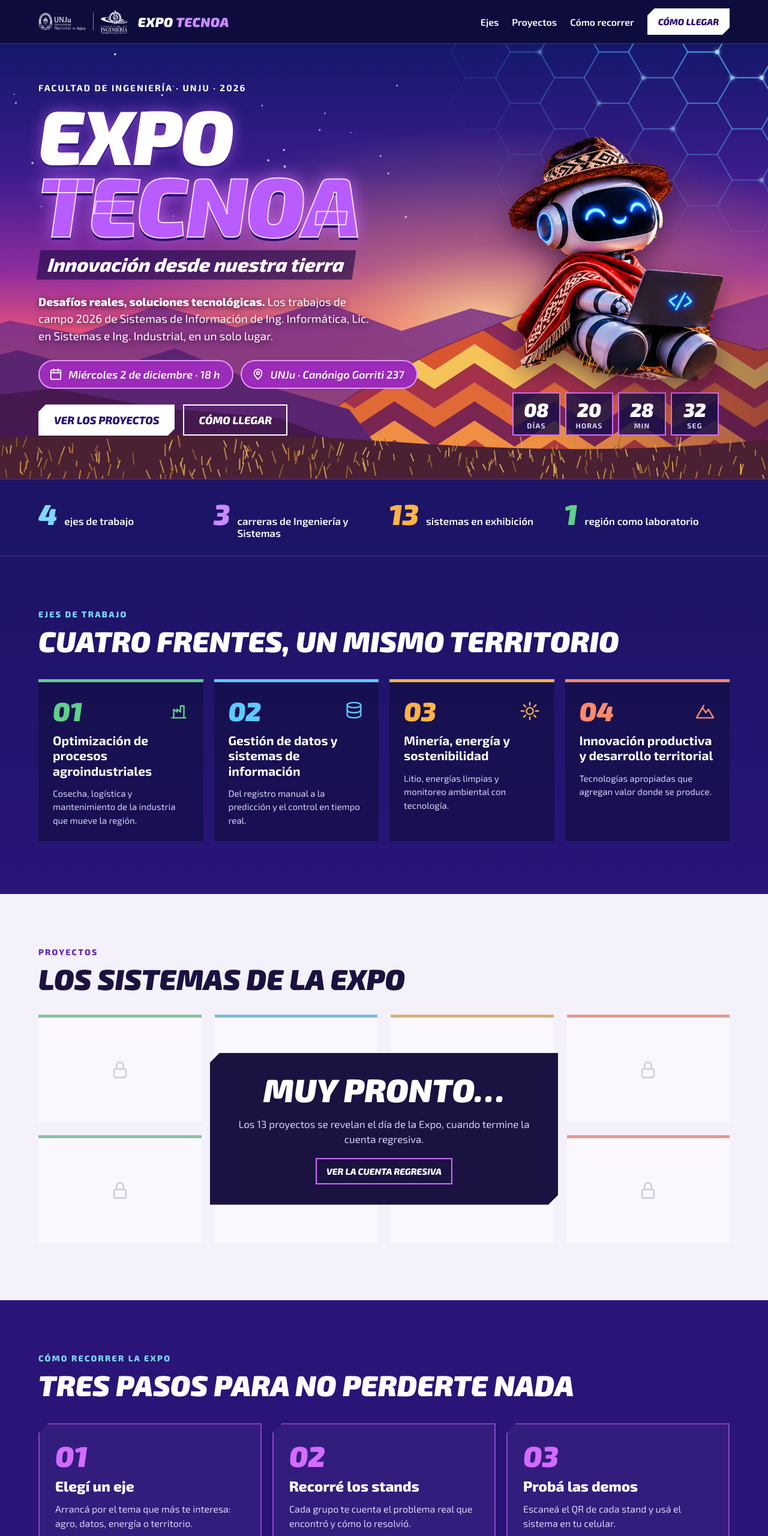
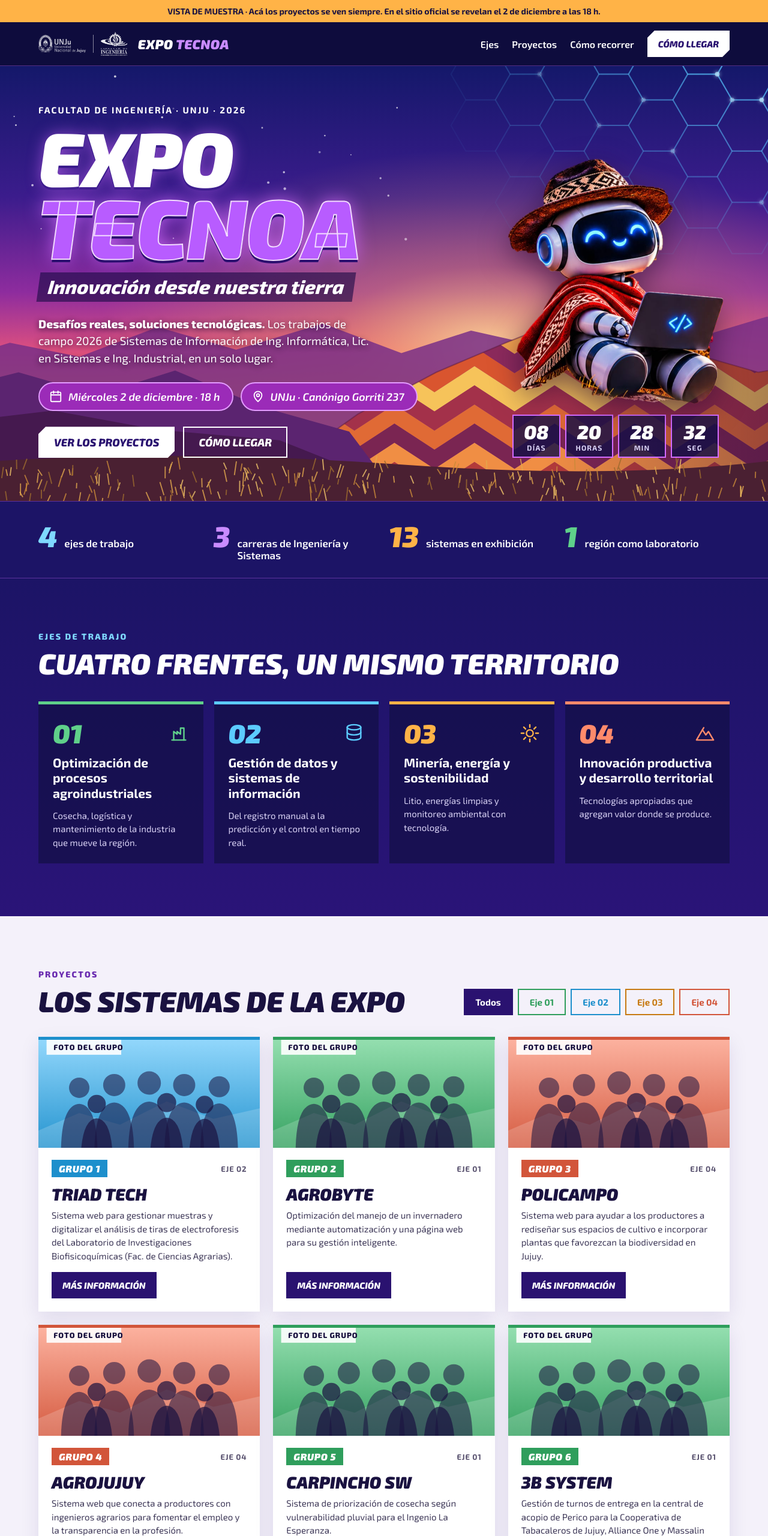
Before and after one commit to ValentinaEstrella0/expotecnoa2026, a plain HTML site: page index.html in a window 1280 px wide. Shown: the top 2560 px of the page at 60% size. Drawn offline with Linux system fonts and the light colour scheme.

Commit message:
Vista de muestra: proyectos siempre visibles
Rama para mostrar y explicar cómo se presenta cada proyecto, sin esperar a la cuenta regresiva.
Agrega una franja que aclara que es una vista de muestra.

Co-Authored-By: Claude Opus 5.5 <noreply@anthropic.com>
Claude-Session: https://claude.ai/code/session_01B9eeXHXMtSGQRj2Jq7pUQQ

```diff
--- a/index.html
+++ b/index.html
@@ -61,6 +61,7 @@ html{scroll-behavior:smooth}
 </style>
 </head>
 <body>
+<div role="note" style="background: #FFB347; color: #1A1240; text-align: center; font-family: 'Exo 2', sans-serif; font-weight: 700; font-size: 14px; padding: 10px 16px">VISTA DE MUESTRA · Acá los proyectos se ven siempre. En el sitio oficial se revelan el 2 de diciembre a las 18 h.</div>
 <div style="background: #120E46; color: #FFFFFF; font-family: 'Exo 2', sans-serif; overflow-x: hidden">
 
 <!-- ===== NAV ===== -->
@@ -956,7 +957,7 @@ html{scroll-behavior:smooth}
 
   // ---- Revelado de proyectos: el día de la Expo (o con ?previa en la URL) ----
   var REVELA = new Date('2026-12-02T18:00:00-03:00').getTime();
-  var previa = /[?&]previa\b/.test(location.search);
+  var previa = true; // Rama vista-proyectos: los proyectos se muestran siempre, para explicar cómo se ve cada uno.
   var pronto = document.getElementById('pronto'), grilla = document.getElementById('grilla'), filtrosBox = document.getElementById('filtros');
   function revelar() {
     if (!grilla.hidden) return;
```
Also changed, not shown: 1 other file.
